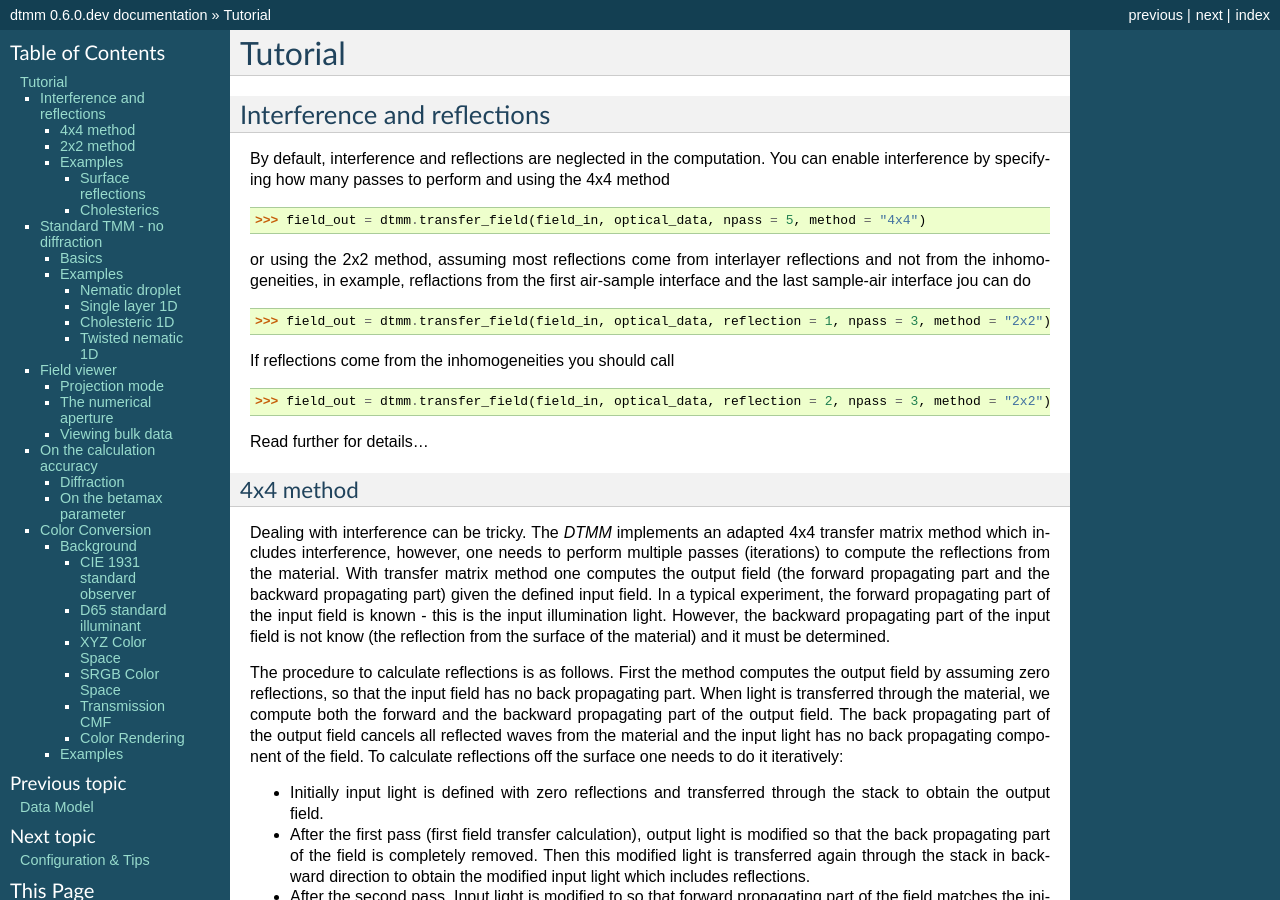
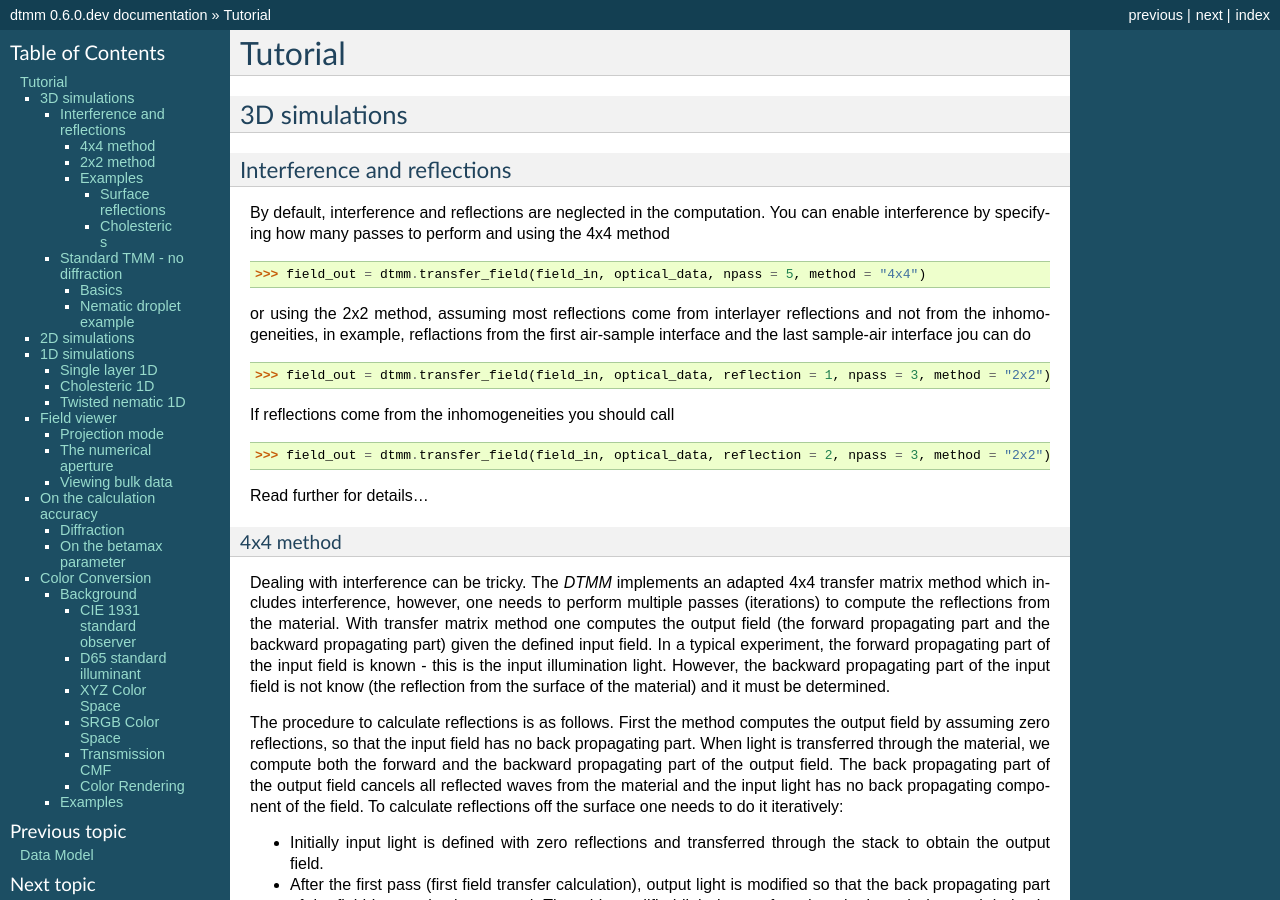
Before and after one commit to IJSComplexMatter/dtmm, a Sphinx documentation site: the page built from doc/tutorial.rst, in a window 1280 px wide and 900 px high. Built offline with Sphinx 7.4.7, drawn with Linux system fonts in a browser that asks for light colours; formulas are drawn with MathJax 3; pages that are not in the unit, such as notebooks, are missing from menus; some of the changed text lies outside the part shown.

Commit message:
Update tutorial.rst

```diff
--- a/doc/tutorial.rst
+++ b/doc/tutorial.rst
@@ -3,8 +3,11 @@
 Tutorial
 ========
 
+3D simulations
+--------------
+
 Interference and reflections
-----------------------------
+++++++++++++++++++++++++++++
 
 By default, interference and reflections are neglected in the computation. You can enable interference by specifying how many passes to perform and using the 4x4 method
 
@@ -21,9 +24,8 @@
 
 Read further for details...
 
-
 4x4 method
-++++++++++
+''''''''''
 
 Dealing with interference can be tricky. The `DTMM` implements an adapted 4x4 transfer
 matrix method which includes interference, however, one needs to perform multiple passes (iterations) to compute the reflections from the material. With transfer matrix method one computes the output field (the forward propagating part and the backward propagating part) given the defined input field. In a typical experiment, the forward propagating part of the input field is known - this is the input illumination light. However, the backward propagating part of the input field is not know (the reflection from the surface of the material) and it must be determined.
@@ -49,7 +51,7 @@
 * with `norm` = 2, during each even step, a reference non-reflecting and non-interfering wave is transferred through the stack. This reference wave is then used to normalize the forward propagating part of the output field. Because of the additional reference wave calculation this procedure is slower, but it was found to work well in any material (even cholesterics).
 
 2x2 method
-++++++++++
+''''''''''
 
 The 2x2 method is a scattering method, it is stable (contrary to the 4x4 method) and it can also be used to compute interference. When npass>1, the method calculates fresnel reflections from the layers and stores intermediate results. As such, it is much more memory intensive as the 4x4 method (where intermediate results are not stored in memory). However, it is prone to greater numerical noise when dealing with highly reflecting media, such us cholesterics. Also, large number of passes are required for highly reflective media, so it can be used for weakly reflecting material only.
 
@@ -66,10 +68,10 @@
 In the example above, reflections are cumulatively acquired from each of the interfaces in the optical data, including reflections from the input and output interfaces. If main reflections come from the input and output interfaces this will not be as accurate as `reflection = 1` mode, but it will be more accurate if reflections are mainly due to the inhomogeneities in the optical data.
 
 Examples
-++++++++
+''''''''
 
 Surface reflections
-'''''''''''''''''''
+///////////////////
 
 In this example we calculate reflection and transmission of a spatially narrow light beam  that passes a two micron thick isotropic layer of high refractive index of n = 4 at an angle of beta = 0.4. Already at three passes, the residual data is almost gone.
 
@@ -81,7 +83,7 @@
 
 
 Cholesterics
-''''''''''''
+////////////
 
 In this example, we use multiple passes to compute reflections of the cholesteric
 droplet. For cholesterics one should take the `norm` = 2 argument in the
@@ -97,14 +99,14 @@
    Reflection and transmission properties of a cholesterol droplet.
 
 Standard TMM - no diffraction
------------------------------
++++++++++++++++++++++++++++++
 
 You can use the `dtmm` package for 1D calculation. There are two options. Either you create a single pixel optical data that describes your 1D material and use the functions covered so far, or you do a standard Berreman or Jones calculation by computing the transfer matrices, and the reflectance and transmittance coefficients with functions found in :mod:`dtmm.tmm`. For coherent  reflection calculation of complex 1D material this may be better/faster than using the :func:`dtmm.transfer.transfer_field`. Note that the diffractive method uses iterative algorithm to calculate coherent effects. With a standard 4x4 method in 1D case, these are done in a single step.
 
 In the :mod:`dtmm.tmm` module you will find low-level implementation of the TMM method, and some high level function to simplify computations and use. Here we go through the high level API, while for some details on the implementation you should read the source code of the examples below.
 
 Basics
-++++++
+''''''
 
 Computation is performed in two steps. First we build a characteristic matrix of the stack, then we calculate transmitted (and reflected) field from a given field vector. Field vector now is a single 4-component vector. We will demonstrate the use on a 3D data that we were working on till now.
 
@@ -141,13 +143,10 @@
 
 The :func:`stack_mat` takes an optional parameter `method` which can take a string value of "4x4", "2x2" or "4x2". The "4x4" is for standard Berreman - interference enabled calculation, The "4x2" method is for a 4x4 method, but with interference disabled by setting the phase matrix element to zeros for back propagating waves. This method is equivalent to method = "2x2" and reflection = 2  arguments in the :func:`dtmm.transfer.transfer_field`. The "2x2" method is for jones calculation. This method is equivalent to method = "2x2" and reflection = 0  arguments in the :func:`dtmm.transfer.transfer_field`.
 
-Examples
-++++++++
+Nematic droplet example
+'''''''''''''''''''''''
 
 See the source code of the examples to see additional details.
-
-Nematic droplet
-'''''''''''''''
 
 An example of a nematic droplet with planar director orientation, computed using 4x4 method with interference, 4x4 method without interference (single reflection) and 2x2 method with no reflections at all. All of these examples could be computed with transfer_field functions and diffraction = False argument... and the results of both methods should be identical (up to numerical precision).
 
@@ -155,8 +154,16 @@
 
    An example of extended jones calculation, berreman 4x4 with interference and with interference disabled methods to compute transmission of a white light through the nematic droplet with a planar director alignment, viewed between crossed polarizers.
 
+2D simulations
+--------------
+
+todo...
+
+1D simulations
+--------------
+
 Single layer 1D
-'''''''''''''''
++++++++++++++++
 
 In this example, we calculate reflections off a single 2 micron thick layer of material with refractive index of 1.5. See the source code for additional detail of the example below.
 
@@ -165,7 +172,7 @@
    Reflection and transmission properties of a single layer material.
 
 Cholesteric 1D
-''''''''''''''
+++++++++++++++
 
 In this example we calculate reflections off a cholesteric material. See the source code for additional details of the example below.
 
@@ -174,7 +181,7 @@
    Reflection and transmission properties of a cholesteric LC with a reflection band at 550 nm.
 
 Twisted nematic 1D
-''''''''''''''''''
+++++++++++++++++++
 
 In this example we compute the transmittance through 90 degree twisted nematic configured in first minimum condition (4 micron cell, refractive index anisotropy of 0.12). Here we demonstrate and show differences between the 4x4 approach and two versions of 2x2 approach - with reflections and without.
 
```
